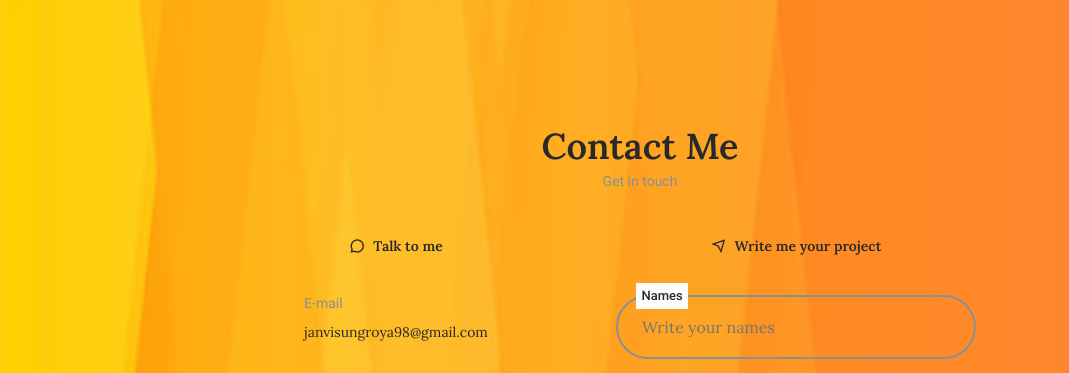
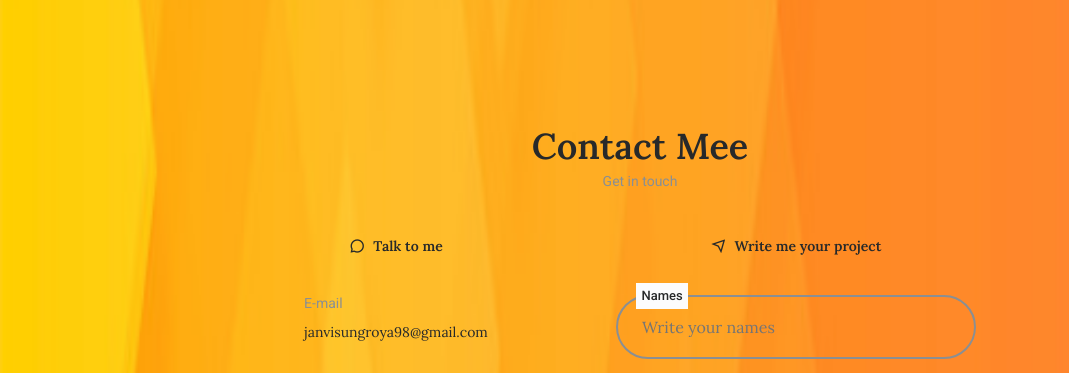
Before and after one commit to Janvi-Sungroya/portfolio_website_janvi.github.io, a plain HTML site: page index.html in a window 1280 px wide. Shown: the part 4720-5093 px from the top of the page, without its empty margins (0-1069 px from the left). Drawn offline with nearby package versions, Linux system fonts and the light colour scheme.

Commit message:
Update index.html

```diff
--- a/index.html
+++ b/index.html
@@ -746,7 +746,7 @@
 
             <!--==================== CONTACT ====================-->
             <section class="contact section" id="contact">
-                   <h2 class="section__title">Contact Me</h2>
+                   <h2 class="section__title">Contact Mee</h2>
                    <span class="section__subtitle">Get in touch</span>
 
                    <div class="contact__container container grid section__border">
```
